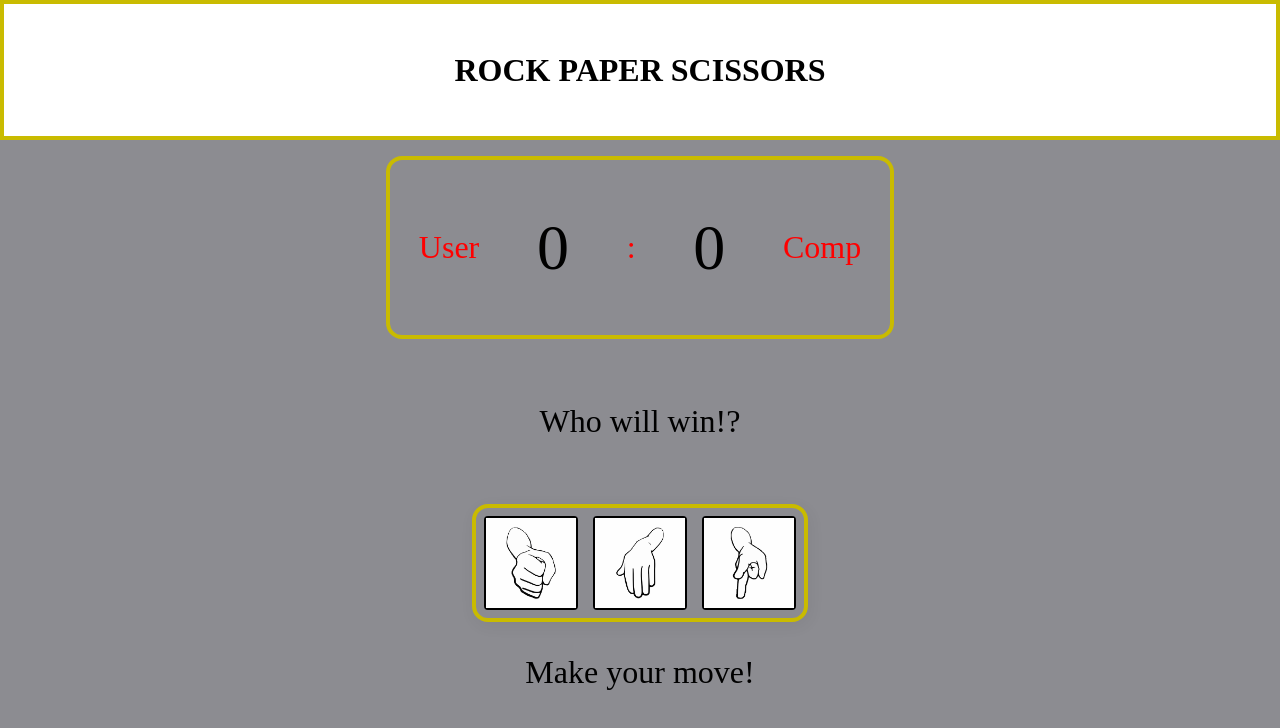
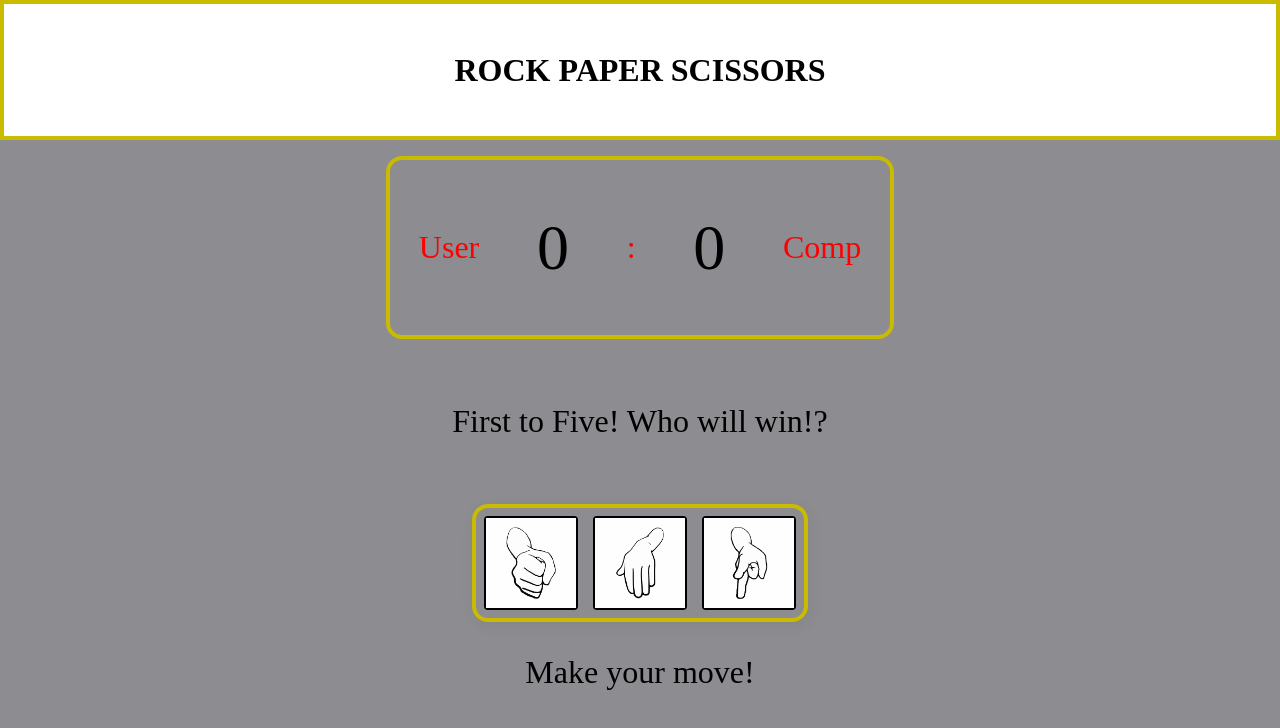
Before and after one commit to SeanLovesTea/rock-paper-scissors, a plain HTML site: page index.html in a window 1280 px wide. Drawn offline with Linux system fonts and the light colour scheme.

Commit message:
Update index.html

```diff
--- a/index.html
+++ b/index.html
@@ -21,7 +21,7 @@
     </div>
 
     <div class="result">
-        Who will win!?
+        First to Five! Who will win!?
     </div>
 
     <div class="choices">
```
